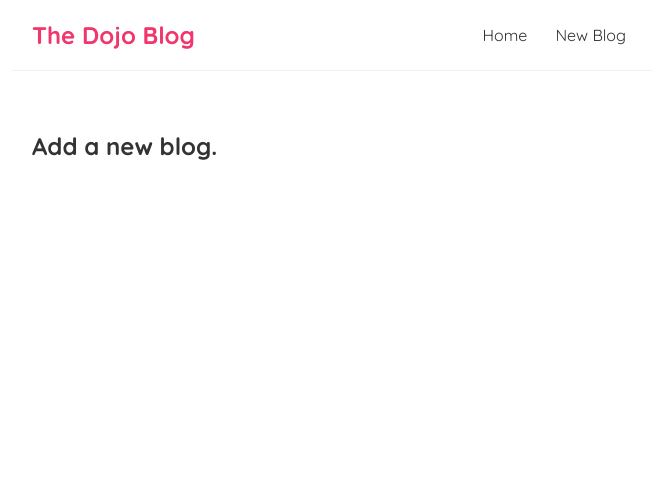
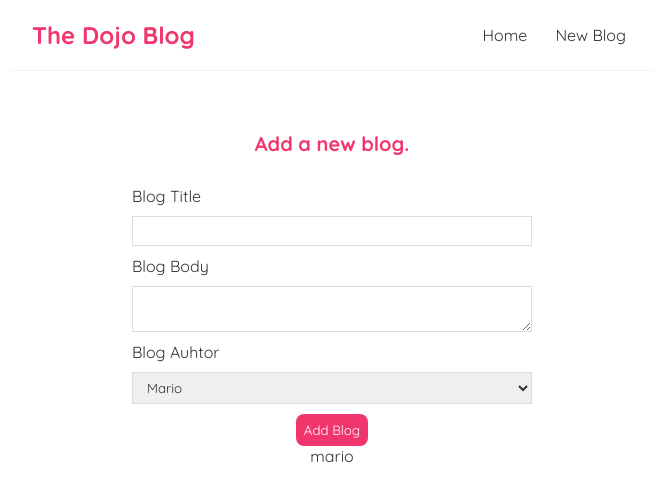
Before and after one commit to dpd007/dojo-blog, a React (Create React App) app: page /create in a window 1280 px wide. Shown: the top 502 px of the page, without its empty margins (308-964 px from the left). Built offline with nearby package versions, Linux system fonts and the light colour scheme; the HTML template or start-up script is replaced by a standard one.

Commit message:
Controlled Inputs

```diff
--- a/src/app/Create.jsx
+++ b/src/app/Create.jsx
@@ -1,9 +1,49 @@
+import { useState } from "react";
+import {
+  StyledCreate,
+  StyledLabel,
+  StyledInput,
+  StyledTextArea,
+  StyledSelect,
+  StyledCreateButton,
+} from "./StyledComponents.style";
 const Create = () => {
-    return (
-        <div className="create">
-            <h2>Add a new blog.</h2>
-        </div>
-     );
-}
+  const [title, setTitle] = useState(null);
+  const [body, setBody] = useState(null);
+  const [author, setAuthor] = useState("mario");
+  return (
+    <StyledCreate>
+      <h2>Add a new blog.</h2>
+      <form>
+        <StyledLabel>Blog Title</StyledLabel>
+        <StyledInput
+          type="text"
+          value={title}
+          onChange={(event) => setTitle(event.target.value)}
+          required
+        />
+        <StyledLabel>Blog Body</StyledLabel>
+        <StyledTextArea
+          value={body}
+          onChange={(event) => setBody(event.target.value)}
+          required
+        ></StyledTextArea>
+        <StyledLabel>Blog Auhtor</StyledLabel>
+        <StyledSelect
+          value={author}
+          onChange={(event) => setAuthor(event.target.value)}
+        >
+          <option value="mario">Mario</option>
+          <option value="dev">Dev</option>
+          <option value="dugu">Dugu</option>
+        </StyledSelect>
+        <StyledCreateButton>Add Blog</StyledCreateButton>
+        <p>{title}</p>
+        <p>{body}</p>
+        <p>{author}</p>
+      </form>
+    </StyledCreate>
+  );
+};
 
 export default Create;
--- a/src/app/StyledComponents.style.jsx
+++ b/src/app/StyledComponents.style.jsx
@@ -57,12 +57,60 @@ export const StyledBlogPreviewTitle = styled.h2`
 `;
 
 export const StyledBlogDetails = styled.div`
-& h2{
+  & h2 {
     font-size: 20px;
     color: #f1356d;
     margin-bottom: 10px;
   }
-& div{
+  & div {
     margin: 20px 0;
   }
 `;
+
+export const StyledCreate = styled.div`
+  max-width: 400px;
+  margin: 0 auto;
+  text-align: center;
+  & h2 {
+    font-size: 20px;
+    color: #f1356d;
+    margin-bottom: 30px;
+  }
+`;
+
+export const StyledLabel = styled.label`
+  text-align: left;
+  display: block;
+`;
+export const StyledInput = styled.input`
+  width: 100%;
+  padding: 6px 10px;
+  margin: 10px 0;
+  border: 1px solid #ddd;
+  box-sizing: border-box;
+  display: block;
+`;
+export const StyledTextArea = styled.textarea`
+  width: 100%;
+  padding: 6px 10px;
+  margin: 10px 0;
+  border: 1px solid #ddd;
+  box-sizing: border-box;
+  display: block;
+`;
+export const StyledSelect = styled.select`
+  width: 100%;
+  padding: 6px 10px;
+  margin: 10px 0;
+  border: 1px solid #ddd;
+  box-sizing: border-box;
+  display: block;
+`;
+export const StyledCreateButton = styled.button`
+  background: #f1356d;
+  color: #fff;
+  border: 0;
+  padding: 8px;
+  border-radius: 8px;
+  cursor: pointer;
+`;
```
Lines whose indentation alone changed are shown as unchanged.
